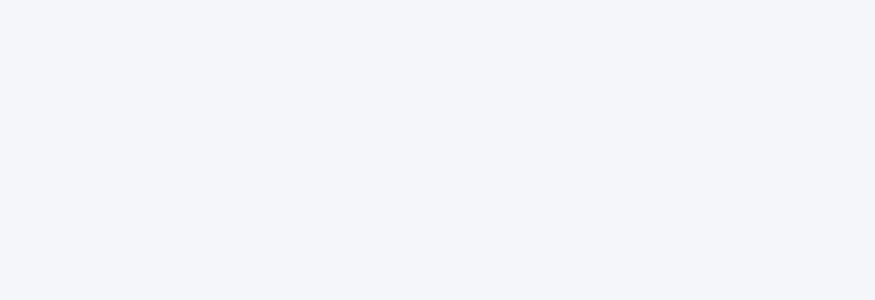
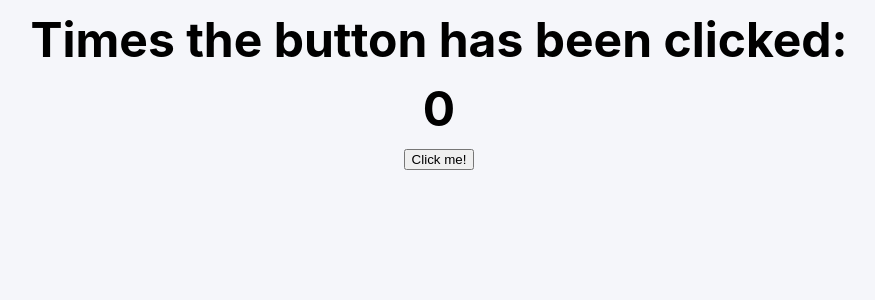
Before and after one commit to FSUInnovationHub/habit_tracker, a React (Create React App) app: page / in a window 1280 px wide. Shown: the top 300 px of the page, without its empty margins (201-1076 px from the left). Built offline with nearby package versions, Linux system fonts and the light colour scheme.

Commit message:
Code almost done

```diff
--- a/src/App.js
+++ b/src/App.js
@@ -1,9 +1,28 @@
 import './App.css';
+import { useEffect, useState } from 'react'
 
 function App() {
 
+  const [ counter, setCounter ] = useState(0)
+
+  useEffect(() => {
+    console.log('Hello world!')
+    console.log(`Current state: ${counter}`)
+  }, [counter])
+
+  const handle_click = () => {
+    setCounter(counter + 1)
+  }
+
   return (
     <div className="App" >
+
+      <h1>Times the button has been clicked:</h1>
+      <h1>{counter}</h1>
+
+      <button onClick={handle_click} >
+        Click me!
+      </button>
 
     </div>
   );
```
